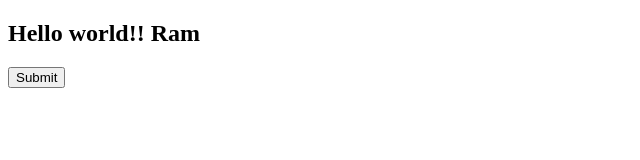
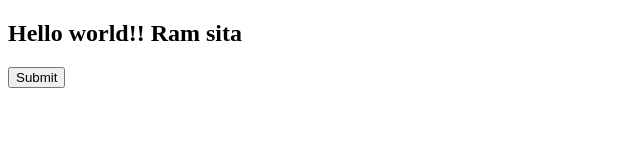
Before and after one commit to Vidhyaganesh600/Mini_Project, a plain HTML site: page frontend/html/index.html in a window 1280 px wide. Shown: the full height of the page, 0-640 px from the left. Drawn offline with Linux system fonts and the light colour scheme.

Commit message:
ram sita

```diff
--- a/frontend/html/index.html
+++ b/frontend/html/index.html
@@ -7,7 +7,7 @@
     <link rel="stylesheet" href="../css/home.css">
 </head>
 <body>
-    <h2>Hello world!! Ram</h2>
+    <h2>Hello world!! Ram sita</h2>
     <button id="btn" type="submit">Submit</button>
     <script src="../javascript/index.js"></script>
 </body>
```
